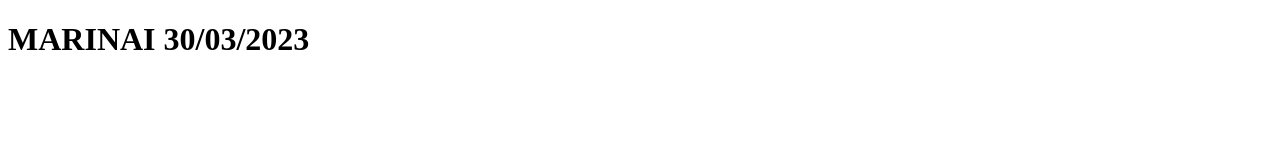
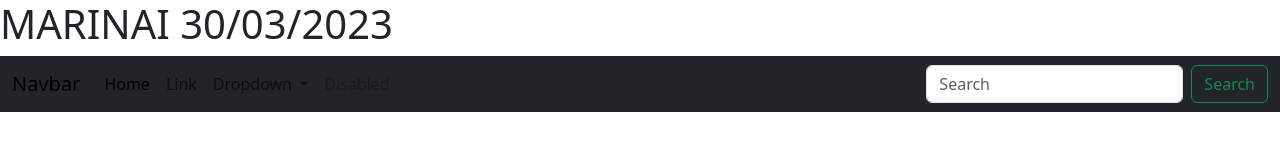
Before and after one commit to FilipppoMarinai/Marinai-Compito1, a plain HTML site: page index.html in a window 1280 px wide. Drawn offline with nearby package versions, Linux system fonts and the light colour scheme.

Commit message:
inserita navbar dark con bootstrap

```diff
--- a/index.html
+++ b/index.html
@@ -4,9 +4,48 @@
     <meta charset="UTF-8">
     <meta http-equiv="X-UA-Compatible" content="IE=edge">
     <meta name="viewport" content="width=device-width, initial-scale=1.0">
+    <link href="https://cdn.jsdelivr.net/npm/bootstrap@5.3.0-alpha2/dist/css/bootstrap.min.css" rel="stylesheet" integrity="sha384-aFq/bzH65dt+w6FI2ooMVUpc+21e0SRygnTpmBvdBgSdnuTN7QbdgL+OapgHtvPp" crossorigin="anonymous">
     <title>Document</title>
 </head>
 <body>
     <h1 class="titolo">MARINAI 30/03/2023</h1>
+    <nav class="navbar navbar-expand-lg bg-dark">
+        <div class="container-fluid">
+          <a class="navbar-brand" href="#">Navbar</a>
+          <button class="navbar-toggler" type="button" data-bs-toggle="collapse" data-bs-target="#navbarSupportedContent" aria-controls="navbarSupportedContent" aria-expanded="false" aria-label="Toggle navigation">
+            <span class="navbar-toggler-icon"></span>
+          </button>
+          <div class="collapse navbar-collapse" id="navbarSupportedContent">
+            <ul class="navbar-nav me-auto mb-2 mb-lg-0">
+              <li class="nav-item">
+                <a class="nav-link active" aria-current="page" href="#">Home</a>
+              </li>
+              <li class="nav-item">
+                <a class="nav-link" href="#">Link</a>
+              </li>
+              <li class="nav-item dropdown">
+                <a class="nav-link dropdown-toggle" href="#" role="button" data-bs-toggle="dropdown" aria-expanded="false">
+                  Dropdown
+                </a>
+                <ul class="dropdown-menu">
+                  <li><a class="dropdown-item" href="#">Action</a></li>
+                  <li><a class="dropdown-item" href="#">Another action</a></li>
+                  <li><hr class="dropdown-divider"></li>
+                  <li><a class="dropdown-item" href="#">Something else here</a></li>
+                </ul>
+              </li>
+              <li class="nav-item">
+                <a class="nav-link disabled">Disabled</a>
+              </li>
+            </ul>
+            <form class="d-flex" role="search">
+              <input class="form-control me-2" type="search" placeholder="Search" aria-label="Search">
+              <button class="btn btn-outline-success" type="submit">Search</button>
+            </form>
+          </div>
+        </div>
+      </nav>
+
+      <script src="https://cdn.jsdelivr.net/npm/bootstrap@5.3.0-alpha2/dist/js/bootstrap.bundle.min.js" integrity="sha384-qKXV1j0HvMUeCBQ+QVp7JcfGl760yU08IQ+GpUo5hlbpg51QRiuqHAJz8+BrxE/N" crossorigin="anonymous"></script>
 </body>
 </html>
```
